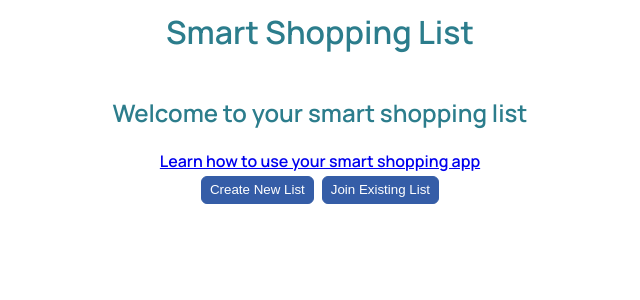
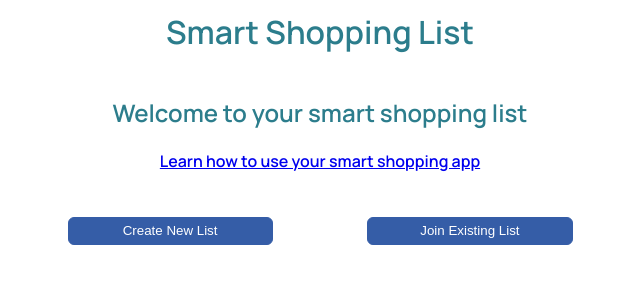
Before and after one commit to tinazarb/tcl-52-smart-shopping-list, a React (Vite) app: page / in a window 1280 px wide. Shown: the top 300 px of the page, without its empty margins (320-960 px from the left). Built offline with nearby package versions, Linux system fonts and the light colour scheme.

Commit message:
adds button margin to /home and style home button from /about

```diff
--- /dev/null
+++ b/src/views/About.css
@@ -0,0 +1,4 @@
+a#return-home {
+	color: white;
+	text-decoration: none;
+}
--- a/src/views/About.jsx
+++ b/src/views/About.jsx
@@ -1,3 +1,4 @@
+import './About.css';
 import React from 'react';
 import { NavLink } from 'react-router-dom';
 
@@ -22,7 +23,9 @@ export function About() {
 				</li>
 			</ul>
 			<button>
-				<NavLink to="/">Return to home</NavLink>
+				<NavLink to="/" id="return-home">
+					Return to home
+				</NavLink>
 			</button>
 		</>
 	);
--- a/src/views/Home.css
+++ b/src/views/Home.css
@@ -3,3 +3,14 @@
 	flex-direction: column;
 	align-items: center;
 }
+
+.home-buttons {
+	margin: 8%;
+	width: 100%;
+	display: flex;
+	justify-content: space-between;
+}
+
+.home-buttons button {
+	width: 40%;
+}
--- a/src/views/Home.jsx
+++ b/src/views/Home.jsx
@@ -43,7 +43,7 @@ export function Home({ handleNewToken, setListToken, listToken }) {
 		<div className="Home">
 			<h2>Welcome to your smart shopping list</h2>
 			<NavLink to="/about">Learn how to use your smart shopping app</NavLink>
-			<div>
+			<div className="home-buttons">
 				<button onClick={handleCreateNewList}>Create New List</button>
 				<button onClick={handleJoinExistingList}>Join Existing List</button>
 			</div>
```
